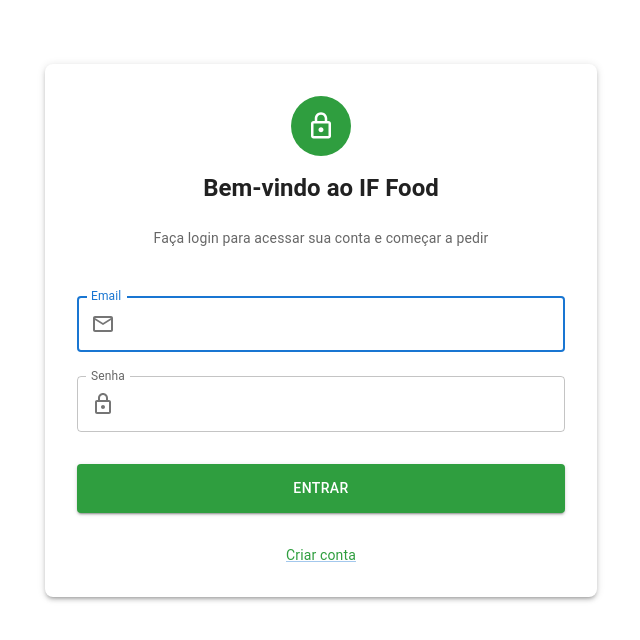
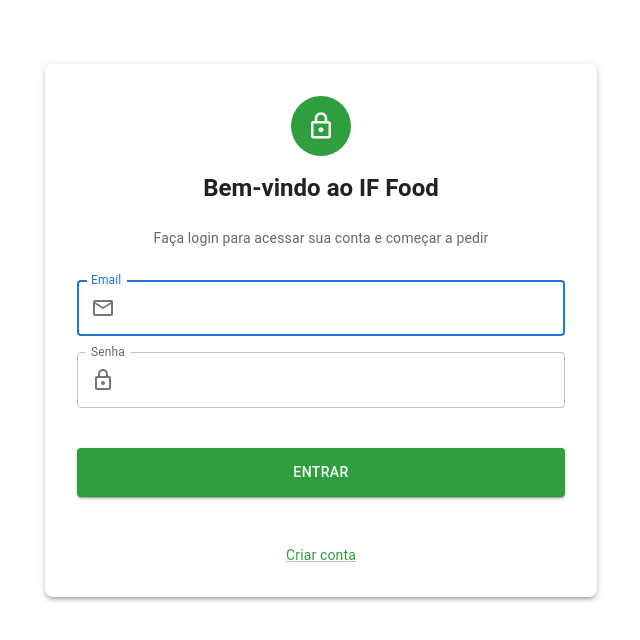
Before and after one commit to jonathatargino/if-food, a React (Vite) app in the folder if-food-front/: page /login in a window 1280 px wide. Shown: the top 640 px of the page, without its empty margins (319-959 px from the left). Built offline with nearby package versions, Linux system fonts and the light colour scheme; no server answers.

Commit message:
refact: split apart login schema and page

```diff
--- a/if-food-front/src/pages/login-page.tsx
+++ b/if-food-front/src/pages/login/index.tsx
@@ -1,7 +1,6 @@
 import { useState } from "react";
 import { useForm } from "react-hook-form";
 import { yupResolver } from "@hookform/resolvers/yup";
-import * as yup from "yup";
 import {
     Box,
     Button,
@@ -15,20 +14,8 @@ import {
 } from "@mui/material";
 import { LockOutlined, EmailOutlined } from "@mui/icons-material";
 import { Link as RouterLink, useNavigate } from "react-router-dom";
-import { useAuth } from "../contexts/auth";
-
-interface LoginFormData {
-    email: string;
-    password: string;
-}
-
-const schema = yup.object().shape({
-    email: yup.string().email("Email inválido").required("Email é obrigatório"),
-    password: yup
-        .string()
-        .min(6, "A senha deve ter pelo menos 6 caracteres")
-        .required("Senha é obrigatória"),
-});
+import { useAuth } from "../../contexts/auth";
+import { LoginFormData, schema } from "./schema";
 
 export const LoginPage = () => {
     const [showSuccess, setShowSuccess] = useState(false);
@@ -95,36 +82,38 @@ export const LoginPage = () => {
 
                 <Box
                     component="form"
-                    onSubmit={handleSubmit(onSubmit, console.log)}
-                    sx={{ mt: 1, width: "100%" }}>
+                    onSubmit={handleSubmit(onSubmit)}
+                    sx={{ mt: 1, width: "100%", display: "flex", flexDirection: "column", gap: 2 }}>
                     <TextField
-                        margin="normal"
                         fullWidth
-                        id="email"
                         label="Email"
                         autoComplete="email"
                         autoFocus
                         {...register("email")}
                         error={!!errors.email}
                         helperText={errors.email?.message}
-                        InputProps={{
-                            startAdornment: (
-                                <EmailOutlined sx={{ mr: 1, color: "action.active" }} />
-                            ),
+                        slotProps={{
+                            input: {
+                                startAdornment: (
+                                    <EmailOutlined sx={{ mr: 1, color: "action.active" }} />
+                                ),
+                            },
                         }}
                     />
                     <TextField
-                        margin="normal"
                         fullWidth
                         label="Senha"
                         type="password"
-                        id="password"
                         autoComplete="current-password"
                         {...register("password")}
                         error={!!errors.password}
                         helperText={errors.password?.message}
-                        InputProps={{
-                            startAdornment: <LockOutlined sx={{ mr: 1, color: "action.active" }} />,
+                        slotProps={{
+                            input: {
+                                startAdornment: (
+                                    <LockOutlined sx={{ mr: 1, color: "action.active" }} />
+                                ),
+                            },
                         }}
                     />
                     <Button
@@ -147,7 +136,7 @@ export const LoginPage = () => {
                     <Box sx={{ display: "flex", justifyContent: "center", mt: 2 }}>
                         <Link
                             component={RouterLink}
-                            to="/register"
+                            to="/cadastro"
                             variant="body2"
                             sx={{ color: "#2f9e3f" }}>
                             Criar conta
--- /dev/null
+++ b/if-food-front/src/pages/login/schema.ts
@@ -0,0 +1,14 @@
+import * as yup from "yup";
+
+export interface LoginFormData {
+    email: string;
+    password: string;
+}
+
+export const schema = yup.object().shape({
+    email: yup.string().email("Email inválido").required("Email é obrigatório"),
+    password: yup
+        .string()
+        .min(6, "A senha deve ter pelo menos 6 caracteres")
+        .required("Senha é obrigatória"),
+});
--- a/if-food-front/src/routes.tsx
+++ b/if-food-front/src/routes.tsx
@@ -1,5 +1,5 @@
 import { createBrowserRouter, Outlet } from "react-router-dom";
-import { LoginPage } from "./pages/login-page";
+import { LoginPage } from "./pages/login";
 import { RegisterPage } from "./pages/register-page";
 import { HomePage } from "./pages/home-page";
 import { Guest } from "./components/guest";
```
